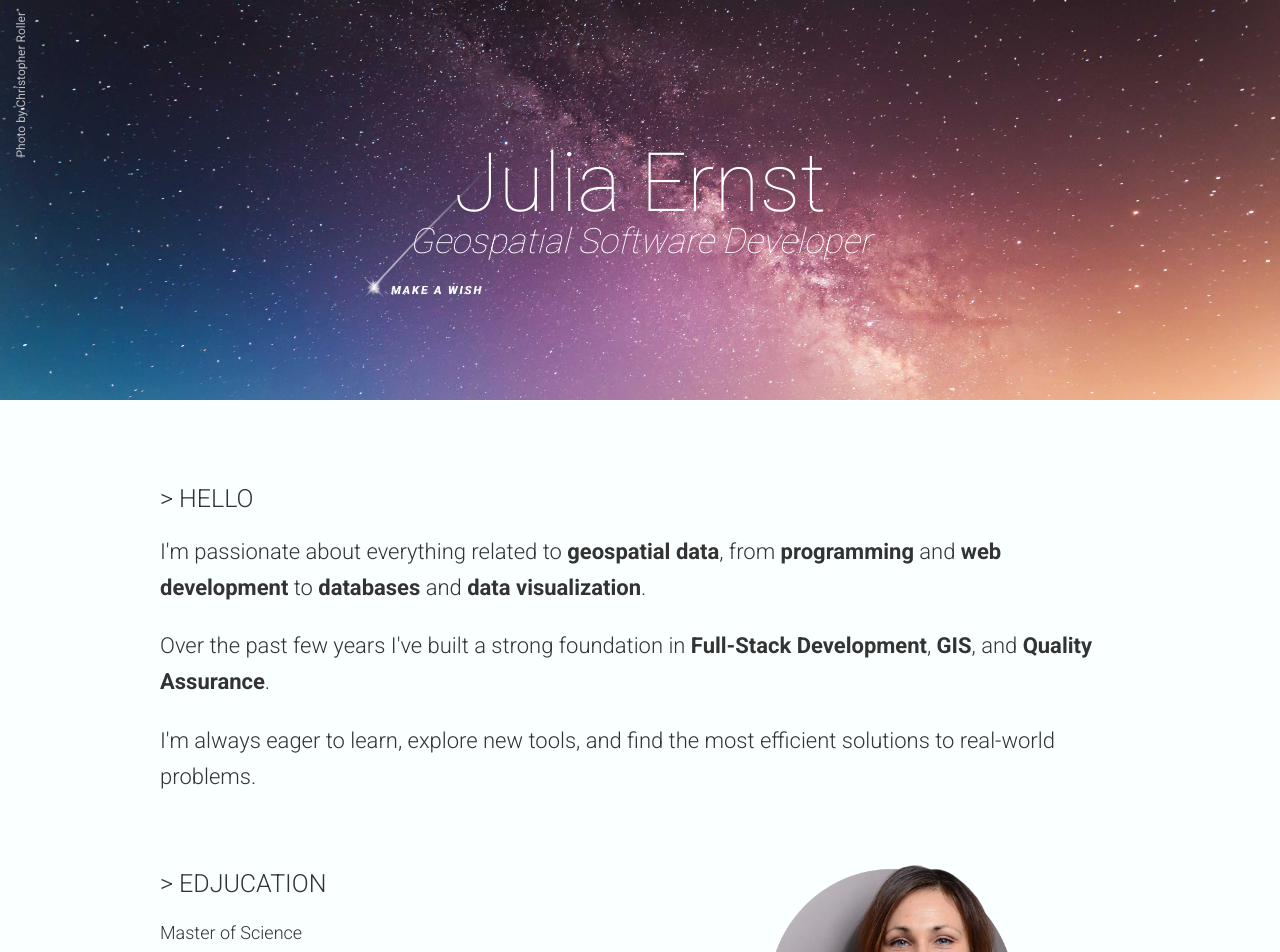
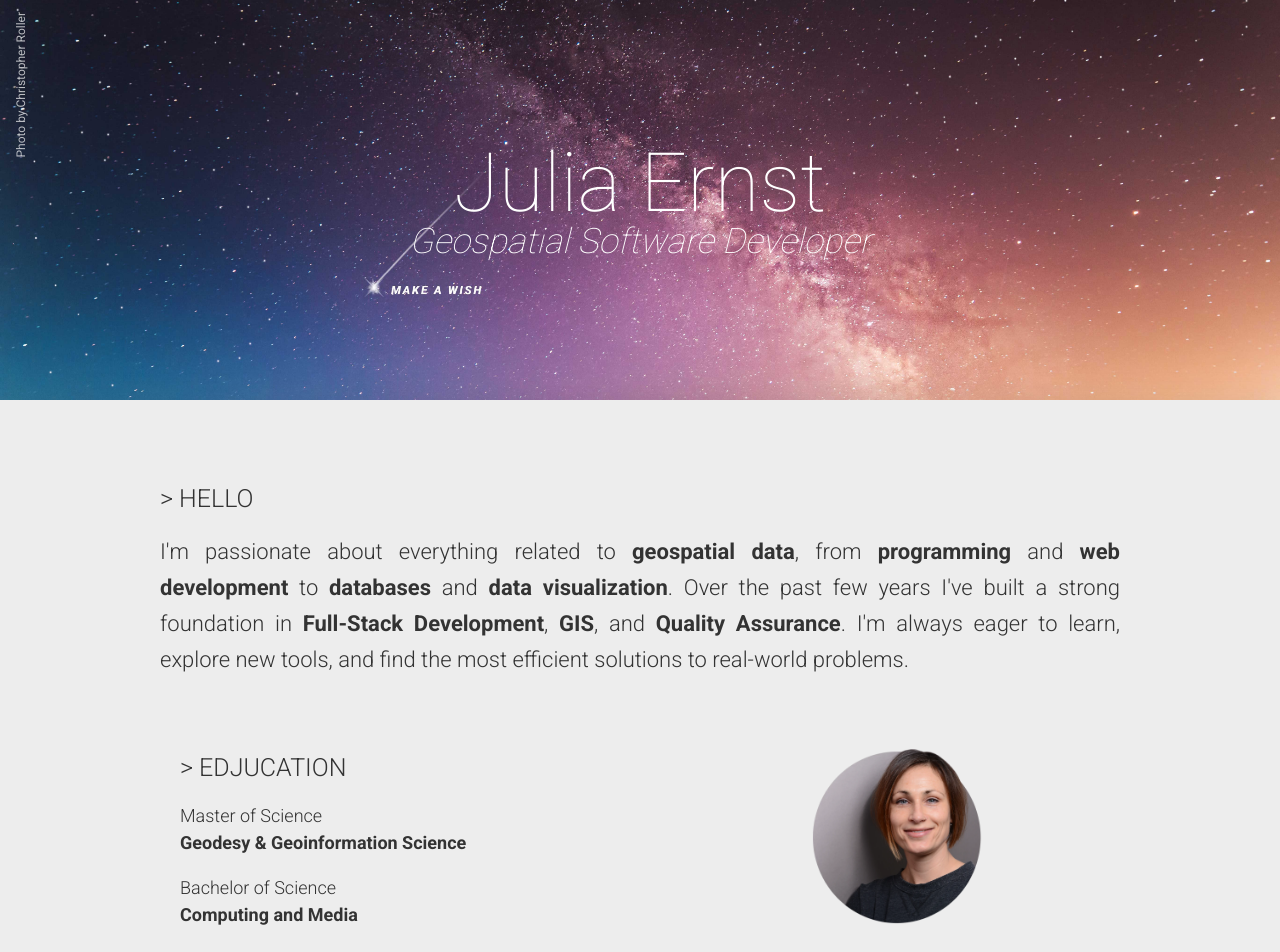
Before and after one commit to missserious/jernst, a React (Vite) app: page / in a window 1280 px wide. Shown: the top 952 px of the page. Built offline with nearby package versions, Linux system fonts and the light colour scheme.

Commit message:
style: refine mobile vs tablet paragraph layout

```diff
--- a/src/components/Main.tsx
+++ b/src/components/Main.tsx
@@ -24,10 +24,11 @@ function Welcome() {
   return (
     <section id="welcome">
       <h3>&gt; HELLO</h3>
+      <div className="responsive">
         <p>
           I'm passionate about everything related to{' '}
-        <strong>geospatial data</strong>, from <strong>programming</strong> and{' '}
-        <strong>web development</strong> to <strong>databases</strong> and{' '}
+          <strong>geospatial data</strong>, from <strong>programming</strong>{' '}
+          and <strong>web development</strong> to <strong>databases</strong> and{' '}
           <strong>data visualization</strong>.
         </p>
         <p>
@@ -39,6 +40,20 @@ function Welcome() {
           I'm always eager to learn, explore new tools, and find the most
           efficient solutions to real-world problems.
         </p>
+      </div>
+
+      <div className="responsive merged">
+        <p>
+          I'm passionate about everything related to{' '}
+          <strong>geospatial data</strong>, from <strong>programming</strong>{' '}
+          and <strong>web development</strong> to <strong>databases</strong> and{' '}
+          <strong>data visualization</strong>. Over the past few years I've
+          built a strong foundation in <strong>Full-Stack Development</strong>,{' '}
+          <strong>GIS</strong>, and <strong>Quality Assurance</strong>. I'm
+          always eager to learn, explore new tools, and find the most efficient
+          solutions to real-world problems.
+        </p>
+      </div>
     </section>
   );
 }
--- a/src/index.css
+++ b/src/index.css
@@ -175,7 +175,8 @@ main {
   width: 100%;
   margin: 0 auto;
   align-items: center;
-  background-color: var(--color-bg-main);
+  box-shadow: 0 0 30px rgba(0, 0, 0, 0.1);
+  /* background-color: var(--color-bg-main); */
 }
 
 /* Mobil first */
@@ -186,6 +187,11 @@ main {
   padding: 2rem;
 }
 
+#welcome p {
+  text-align: justify;
+  text-align-last: left;
+}
+
 #profil img {
   display: block;
   margin: 0;
@@ -193,6 +199,10 @@ main {
   height: auto;
   object-fit: cover;
   max-width: 100%;
+}
+
+.merged {
+  display: none;
 }
 
 @media screen and (min-width: 768px) {
@@ -209,7 +219,12 @@ main {
     max-width: 100%;
   }
 
-  #education,
+  /* TODO: Desktop padding-left: 100px  */
+  #education {
+    flex: 1;
+    padding-left: 20px;
+  }
+
   #profil {
     flex: 1;
   }
@@ -220,7 +235,7 @@ main {
   }
 
   #profil img {
-    max-width: 250px;
+    max-width: 170px;
     width: 100%;
     height: auto;
   }
@@ -229,6 +244,13 @@ main {
   #welcome p {
     font-size: 1.375rem;
     line-height: 1.65;
+  }
+
+  .responsive {
+    display: none; /* alle einzelnen verstecken */
+  }
+  .merged {
+    display: block; /* zusammengefasster Paragraph */
   }
 }
 
```
Also changed, not shown: 1 other file (tests, documents, lock files or other folders). Lines whose indentation alone changed are shown as unchanged.
